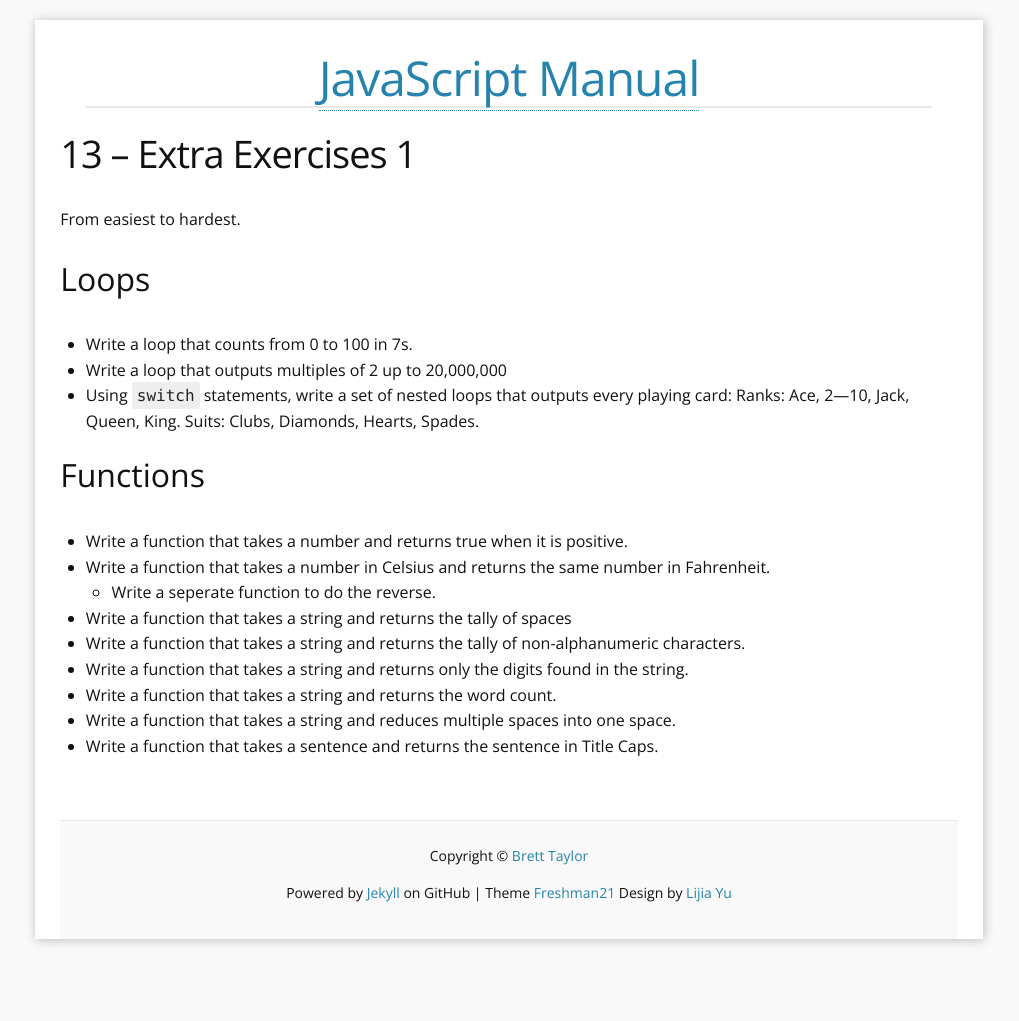
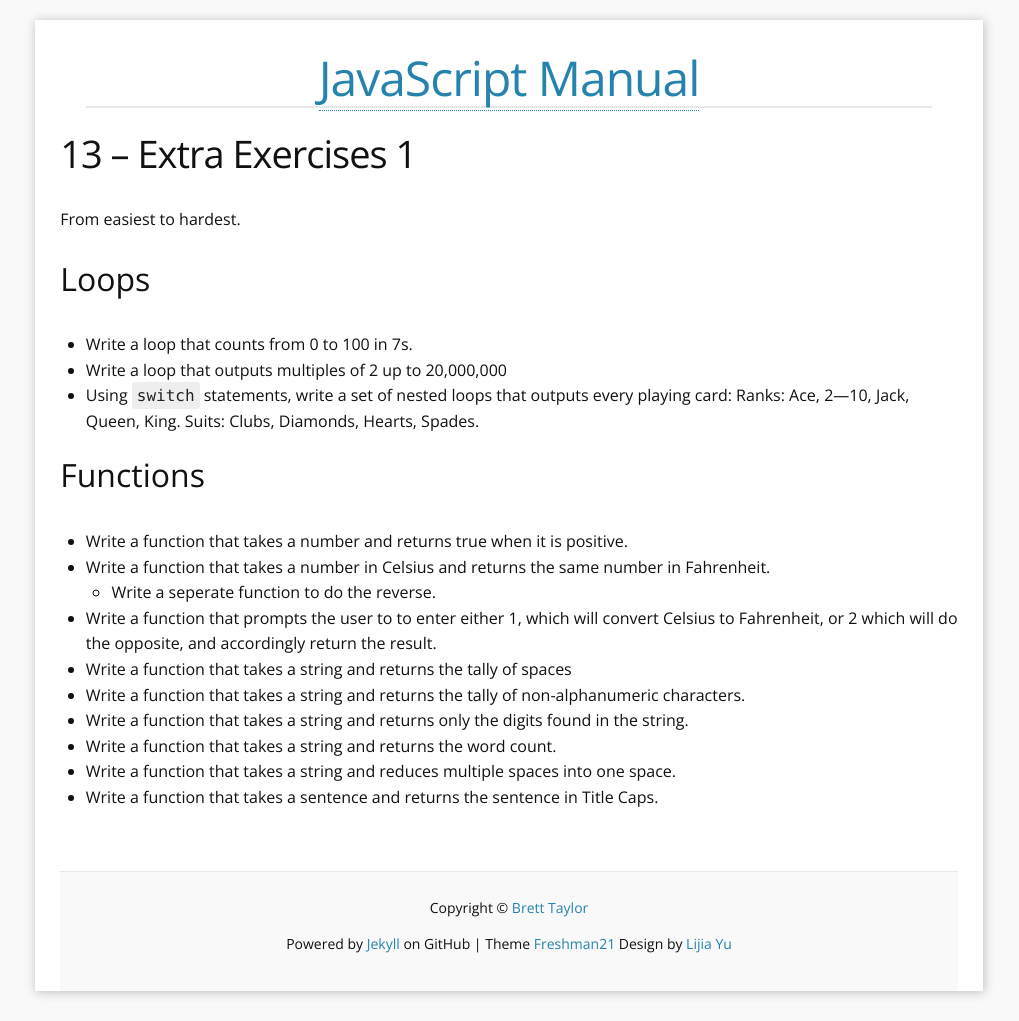
Before and after one commit to YoobeeWebTutors/javascript-manual, a Jekyll site: the page built from 13-extra-exercises.md, in a window 1280 px wide. Shown: the whole page, without its empty margins (131-1150 px from the left). Built offline with Jekyll 4.4.1, drawn with Linux system fonts in a browser that asks for light colours; Markdown is read by kramdown in place of the engine named in the settings; before the commit the page ends 969 px from its top, so only the background shows below that.

Commit message:
Added exercises.

```diff
--- a/13-extra-exercises.md
+++ b/13-extra-exercises.md
@@ -14,6 +14,7 @@ From easiest to hardest.
 * Write a function that takes a number and returns true when it is positive.
 * Write a function that takes a number in Celsius and returns the same number in Fahrenheit.
   * Write a seperate function to do the reverse.
+* Write a function that prompts the user to to enter either 1, which will convert Celsius to Fahrenheit, or 2 which will do the opposite, and accordingly return the result.
 * Write a function that takes a string and returns the tally of spaces
 * Write a function that takes a string and returns the tally of non-alphanumeric characters.
 * Write a function that takes a string and returns only the digits found in the string.
```
Also changed, not shown: 11-loops.md (+1 -0 lines).
